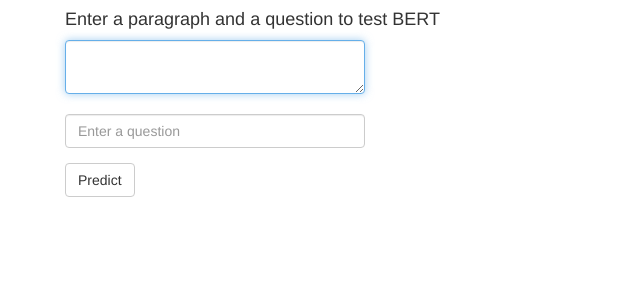
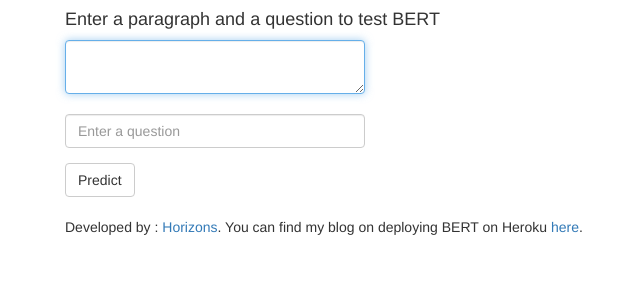
Before and after one commit to hetpandya/heroku-bert-deployment, a Flask app: page / in a window 1280 px wide. Shown: the top 300 px of the page, without its empty margins (90-730 px from the left). Run offline with Flask 2, Linux system fonts and the light colour scheme; some libraries are stand-ins or nearby versions.

Commit message:
Update index.html

```diff
--- a/templates/index.html
+++ b/templates/index.html
@@ -37,6 +37,10 @@
           {% endif %}
       </div>
 
+    <div class="row-sm-5 row-sm-offset-1">
+      <p>Developed by : <a href='https://github.com/horizons-ml' target="_blank">Horizons</a>. You can find my blog on deploying BERT on Heroku <a href='https://medium.com/analytics-vidhya/deploying-bert-on-heroku-7df1d23f9c43' target="_blank">here</a>.</p>
+    </div>
+
     </div>
 
   </body>
```
